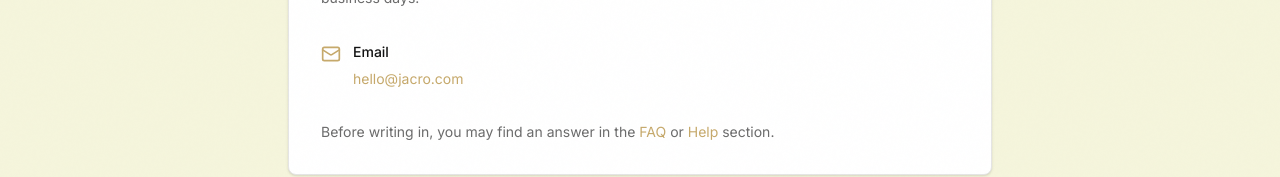
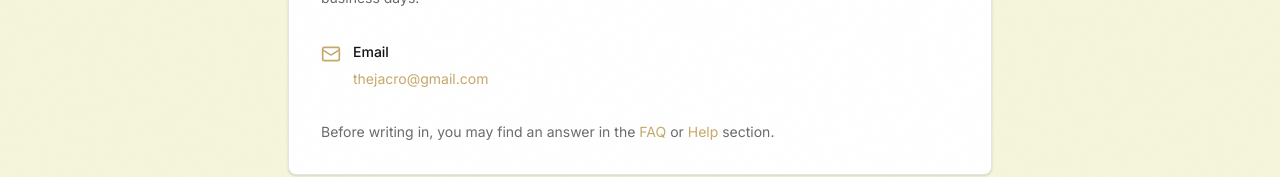
Before and after one commit to VikranthMaster/jacro, a Next.js app in the folder frontend/: page /contact in a window 1280 px wide. Shown: the part 277-454 px from the top of the page. Built offline with nearby package versions, Linux system fonts and the light colour scheme; a web font is replaced by a local one.

Commit message:
fixed contact v2

```diff
--- a/frontend/app/contact/page.tsx
+++ b/frontend/app/contact/page.tsx
@@ -42,7 +42,7 @@ export default function ContactPage() {
                 href="mailto:thejacro@gmail.com"
                 className="text-[#C6A96B] hover:underline text-sm"
               >
-                hello@jacro.com
+                thejacro@gmail.com
               </a>
             </div>
           </div>
```
